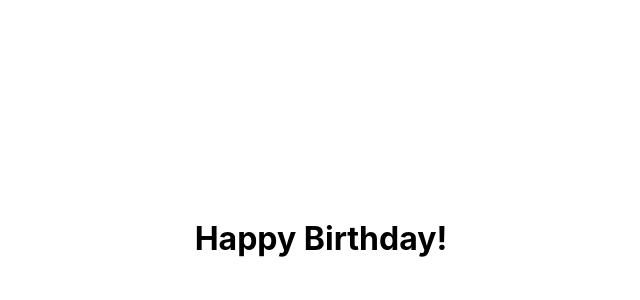
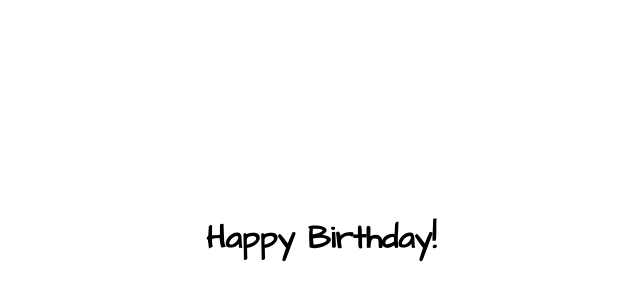
Before and after one commit to incredible-elk/birthday-wishes, a Next.js app: page / in a window 1280 px wide. Shown: the part 162-462 px from the top of the page, without its empty margins (319-959 px from the left). Built offline with nearby package versions, Linux system fonts and the light colour scheme.

Commit message:
feat: add webfont

```diff
--- /dev/null
+++ b/pages/_document.tsx
@@ -0,0 +1,39 @@
+import Document, {
+  Html,
+  Head,
+  Main,
+  NextScript,
+  DocumentContext,
+} from "next/document";
+
+class MyDocument extends Document {
+  static async getInitialProps(ctx: DocumentContext) {
+    const initialProps = await Document.getInitialProps(ctx);
+    return { ...initialProps };
+  }
+
+  render() {
+    return (
+      <Html>
+        <Head>
+          <link rel="preconnect" href="https://fonts.googleapis.com" />
+          <link
+            rel="preconnect"
+            href="https://fonts.gstatic.com"
+            crossOrigin="anonymous"
+          />
+          <link
+            href="https://fonts.googleapis.com/css2?family=Architects+Daughter&display=swap"
+            rel="stylesheet"
+          />
+        </Head>
+        <body>
+          <Main />
+          <NextScript />
+        </body>
+      </Html>
+    );
+  }
+}
+
+export default MyDocument;
--- a/styles/globals.css
+++ b/styles/globals.css
@@ -1,9 +1,12 @@
+:root {
+  --fontOption1: "Architects Daughter", cursive;
+}
+
 html,
 body {
   padding: 0;
   margin: 0;
-  font-family: -apple-system, BlinkMacSystemFont, Segoe UI, Roboto, Oxygen,
-    Ubuntu, Cantarell, Fira Sans, Droid Sans, Helvetica Neue, sans-serif;
+  font-family: var(--fontOption1);
 }
 
 a {
```
